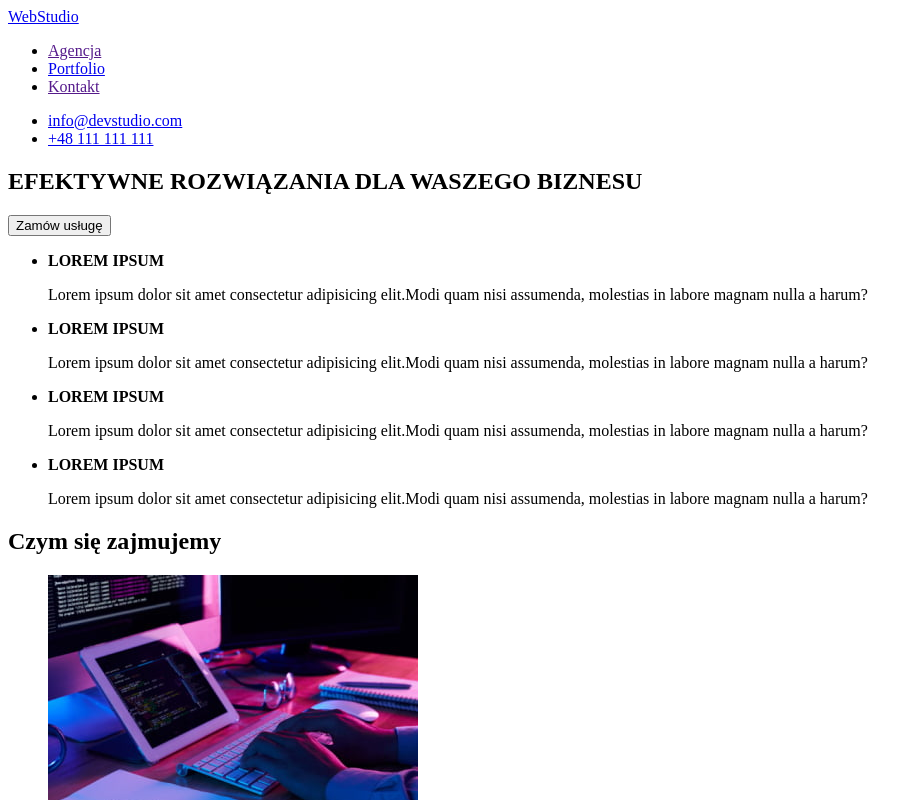
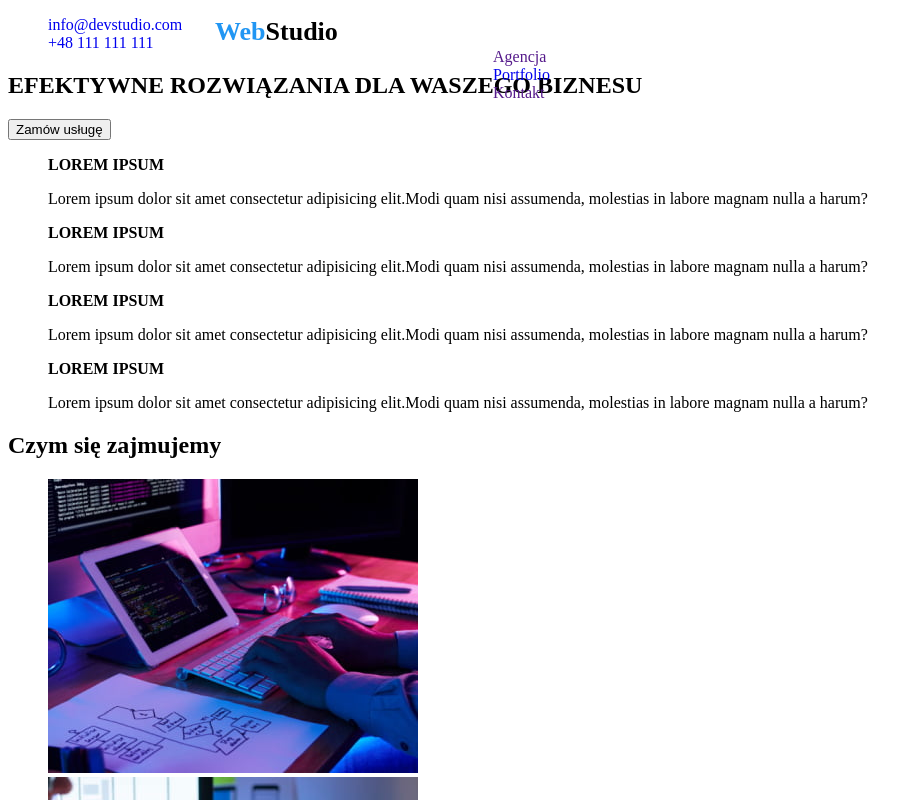
Before and after one commit to NataliaWajcowicz/goit-markup-hw-02, a plain HTML site: page index.html in a window 1280 px wide. Shown: the top 800 px of the page, without its empty margins (0-923 px from the left). Drawn offline with Linux system fonts and the light colour scheme.

Commit message:
dodanie pliku css

```diff
--- /dev/null
+++ b/css/styles.css
@@ -0,0 +1,33 @@
+body a{
+    text-decoration:none;
+
+}
+
+ul{
+    list-style-type:none;
+}
+.logo{
+    position:absolute;
+    width:145px;
+    height:31px;
+    left:215px;
+    font-family:'Raleway';
+    font-style:normal;
+    font-weight: 700;
+    font-size:26px;
+    line-height:31px;
+    letter-spacing:0.03;
+    color:black;
+}
+
+.logo-accent{
+    color: #2196F3;
+}
+
+.menu {
+    position:absolute;
+    width:254px;
+    height:16px;
+    left:453px;
+    top:32px;
+}
--- a/index.html
+++ b/index.html
@@ -5,11 +5,12 @@
     <meta http-equiv="X-UA-Compatible" content="IE=edge">
     <meta name="viewport" content="width=<device-width>, initial-scale=1.0">
     <title>WebStudio</title>
+    <link rel="stylesheet" href="./css/styles.css">
 </head>
 <body>
-    <header><a href="text">WebStudio</a>
+    <header><a class="logo" href="text"><span class="logo-accent">Web</span>Studio</a>
         <nav>
-            <ul>
+            <ul class="menu">
                 <li><a href="">Agencja</a></li>
                 <li><a href="portfolio.html">Portfolio</a></li>
                 <li><a href="">Kontakt</a></li>
@@ -110,7 +111,7 @@
         </section>
     </main>
     <footer>
-        <a href="text">WebStudio</a>
+        <a class="logo" href="text">WebStudio</a>
         <address>
             m. Warszawa, Aleje Jerozolimskie 21
         </address>
```
Also changed, not shown: portfolio.html (+1 -0 lines).
